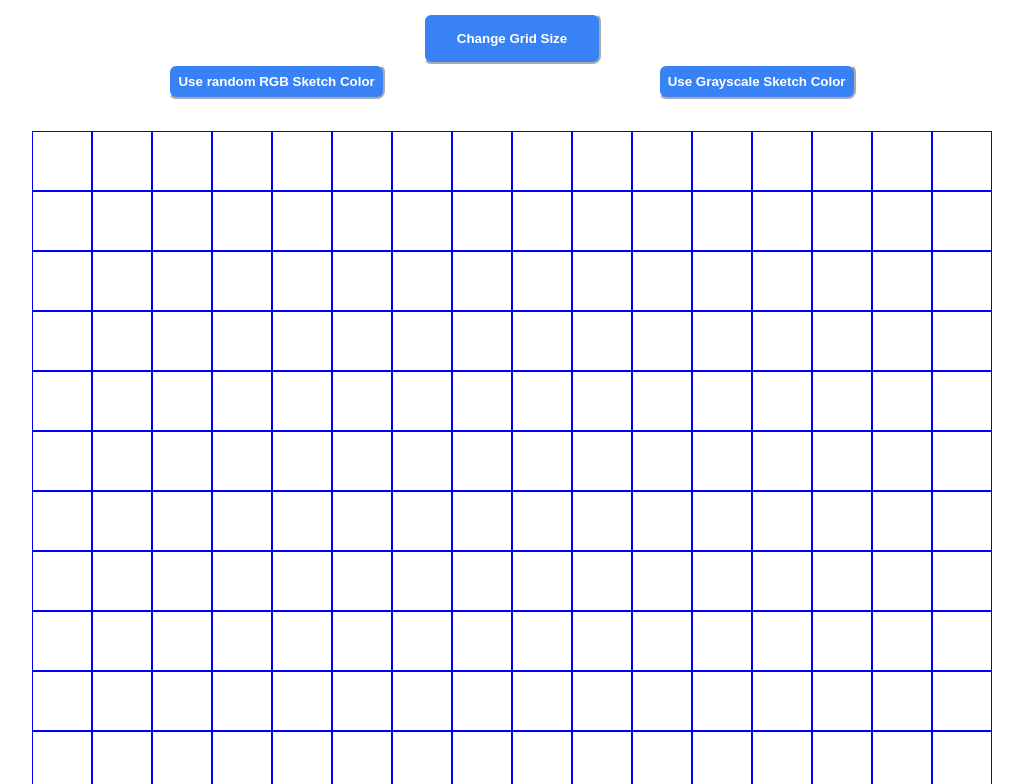
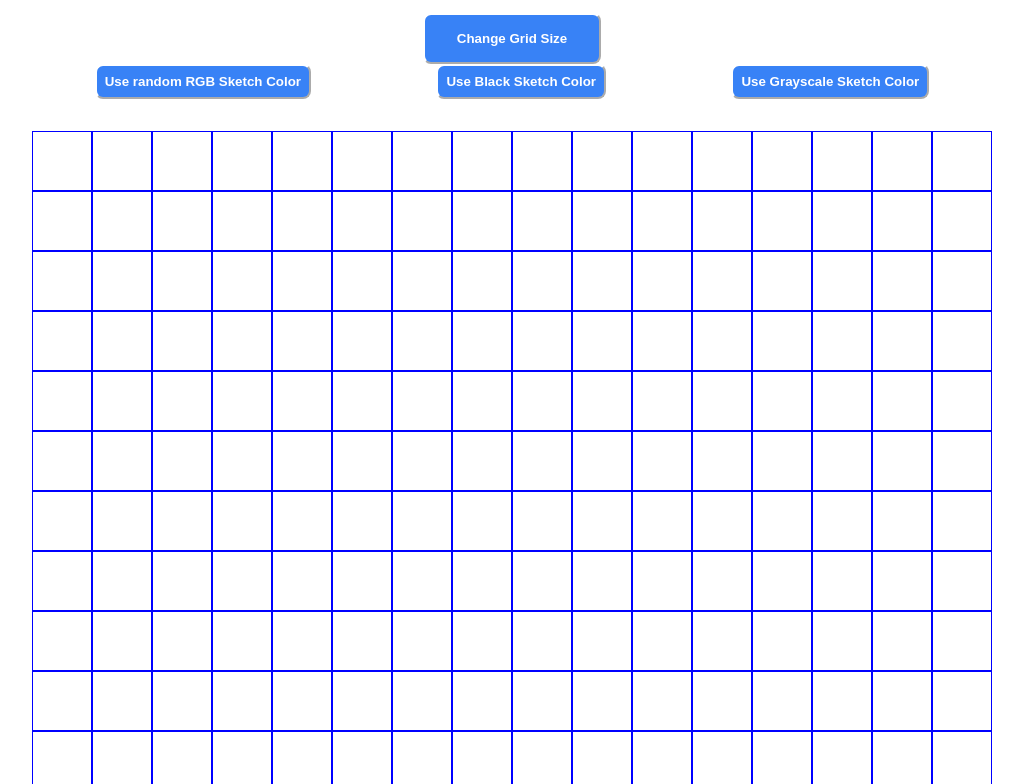
Before and after one commit to mscruzai/etch-a-sketch, a plain HTML site: page index.html in a window 1280 px wide. Shown: the part 103-887 px from the top of the page, without its empty margins (8-1031 px from the left). Drawn offline with Linux system fonts and the light colour scheme.

Commit message:
Added Use black sketch color button.

```diff
--- a/index.html
+++ b/index.html
@@ -17,6 +17,7 @@
     </div>
     <div id="settings-container">
         <button class="button" id="rgb-button">Use random RGB Sketch Color</button>
+        <button class="button" id="black-button">Use Black Sketch Color</button>
         <button class="button" id="grayscale-button">Use Grayscale Sketch Color</button>
     </div>
     <div class='canvas'>
```
